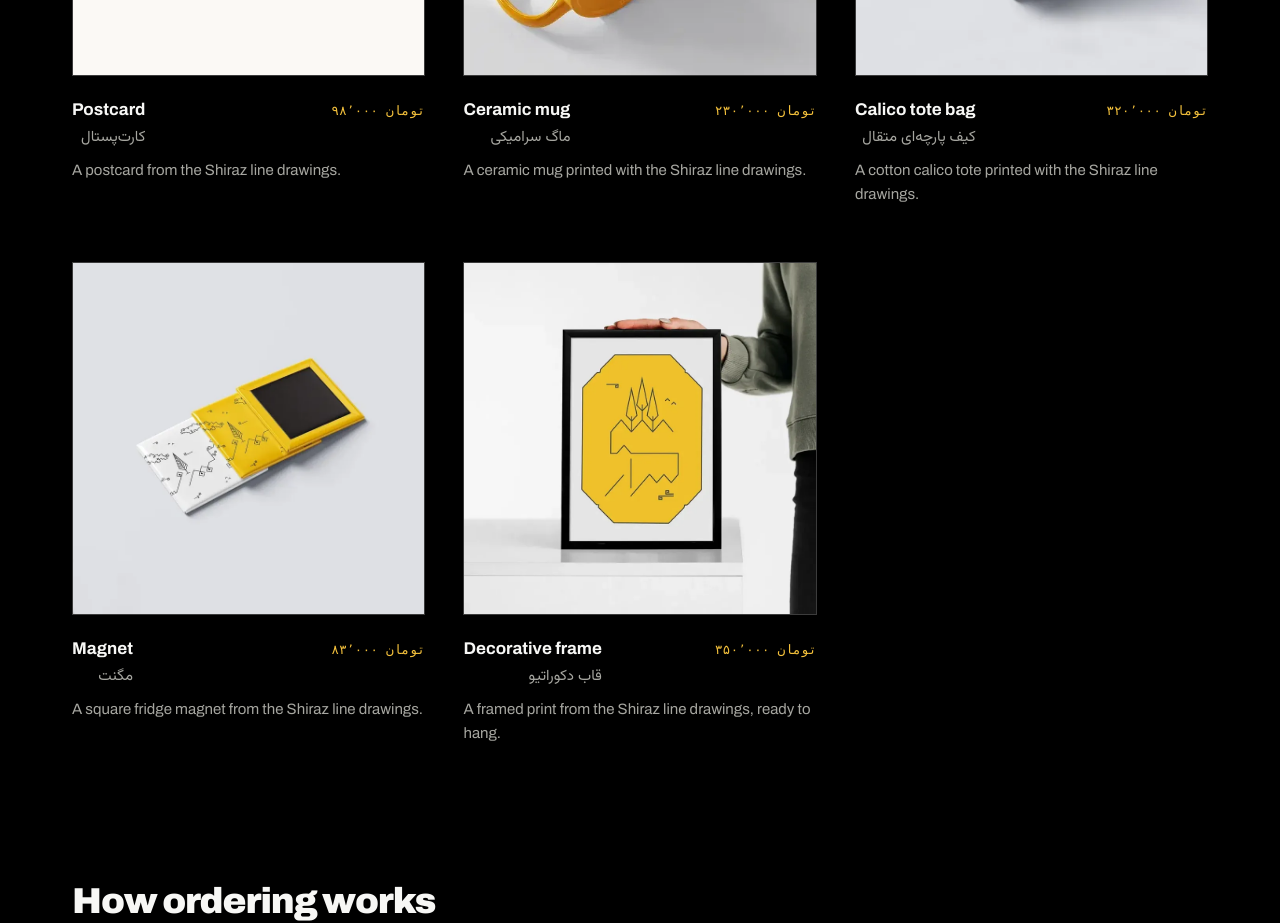
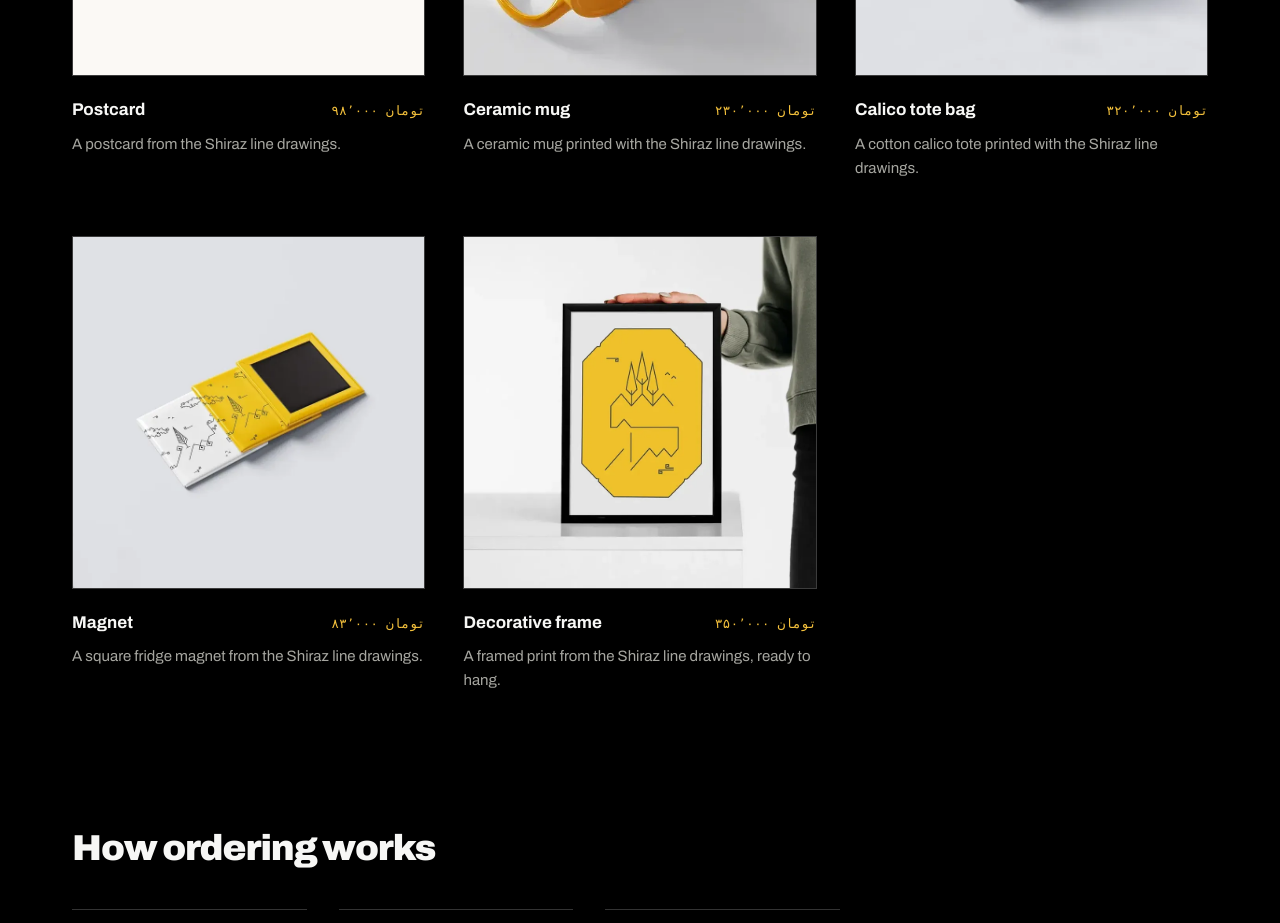
Before and after one commit to hanavalibeik/portfolio, a Next.js app: page /products in a window 1280 px wide. Shown: the part 1060-1983 px from the top of the page. Built offline with nearby package versions, Linux system fonts and the light colour scheme; a web font is replaced by a local one.

Commit message:
Remove Persian product names from product cards

```diff
--- a/src/components/ProductCard.tsx
+++ b/src/components/ProductCard.tsx
@@ -29,9 +29,6 @@ export function ProductCard({ product }: { product: Product }) {
       <span className="product-card__meta">
         <span className="product-card__names">
           <strong>{product.name}</strong>
-          <em lang="fa" dir="rtl">
-            {product.nameFa}
-          </em>
         </span>
         <Price product={product} className="product-card__price" />
       </span>
```
